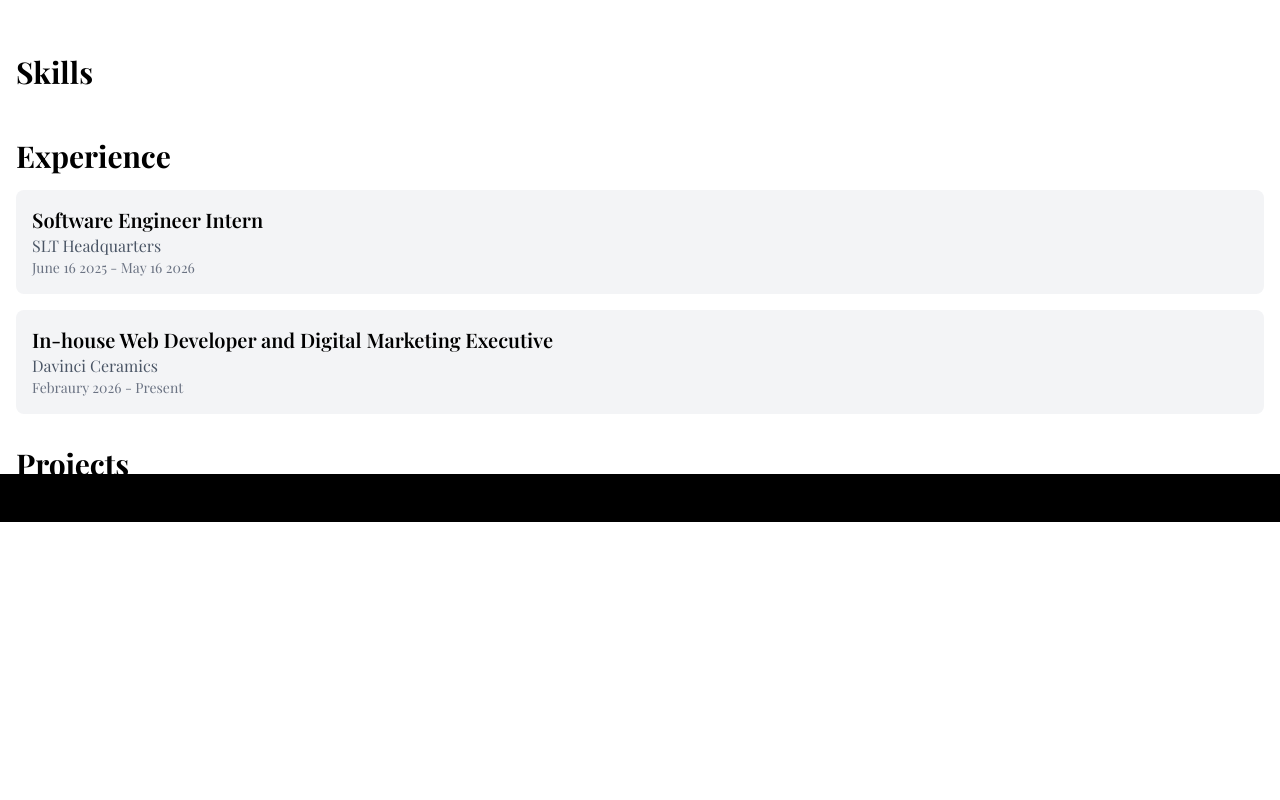
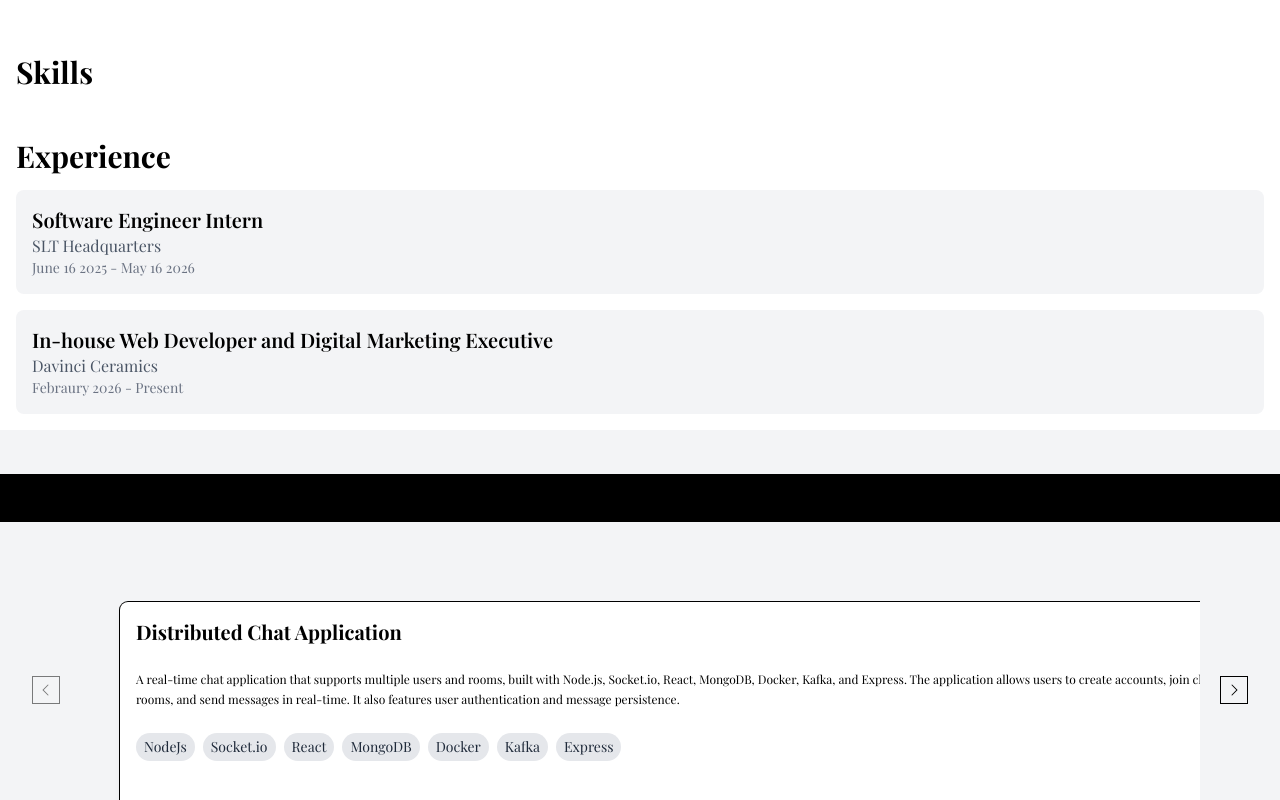
Before and after one commit to Ch4nnXDev/portfolio, a Next.js app in the folder my-portfolio/: page / in a window 1280 px wide. Shown: the part 386-1186 px from the top of the page. Before the commit the page ends 980 px from the top, so only its background shows below. Built offline with nearby package versions, Linux system fonts and the light colour scheme; a web font is replaced by a local one.

Commit message:
added projects base code

```diff
--- a/my-portfolio/src/app/my-components/Projects.tsx
+++ b/my-portfolio/src/app/my-components/Projects.tsx
@@ -1,6 +1,6 @@
 "use client";
 import { useState } from "react";
-import { Carousel } from "@/components/ui/carousel";
+import { Carousel, CarouselContent, CarouselItem, CarouselNext, CarouselPrevious } from "@/components/ui/carousel";
 import { Card } from "@/components/ui/card";
 export default function Projects() {
     const [selectedProject, setSelectedProject] = useState(null);
@@ -32,10 +32,32 @@ export default function Projects() {
 
     ]
     return (
-        <section className="flex flex-col p-4 w-full">
-            <h2 className="text-3xl font-bold mb-4">Projects</h2>
+        <section className="flex flex-col p-4 bg-gray-100 w-full p-10">
+            <h2 className="text-3xl font-bold mb-4 justify-center">Projects</h2>
             <div className="flex text-black m-6 p-4">
-                <Carousel></Carousel>
+                <Carousel>
+                    <CarouselContent>
+                        {projects.map((project) => (
+                            <CarouselItem key={project.title}>
+                                <Card className="w-full h-full m-10 p-4 bg-white rounded-lg shadow-md">
+                                    <h3 className="text-xl font-bold mb-2">{project.title}</h3>
+                                    <p className="mb-2">{project.description}</p>
+                                    <div className="flex flex-wrap gap-2">
+                                        {project.technologies.map((tech) => (
+                                            <span key={tech} className="bg-gray-200 text-gray-800 px-2 py-1 rounded-full text-sm">
+                                                {tech}
+                                            </span>
+                                        ))}
+                                    </div>
+                                </Card>
+                            </CarouselItem>
+                        ))}
+
+
+                    </CarouselContent>
+                    <CarouselNext></CarouselNext>
+                    <CarouselPrevious></CarouselPrevious>
+                </Carousel>
             </div>
 
         </section>
```
